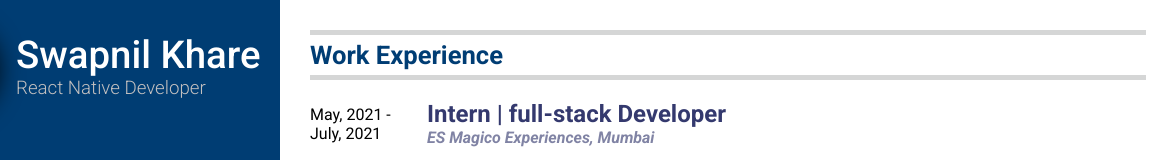
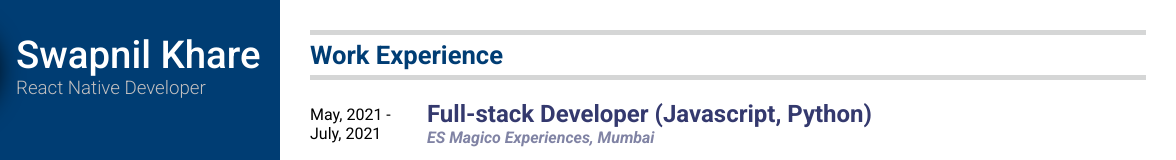
Before and after one commit to swapnil2597/resumeupdate, a plain HTML site: page index.html in a window 1280 px wide. Shown: the top 160 px of the page, 104-1280 px from the left. Drawn offline with Linux system fonts and the light colour scheme.

Commit message:
another minor edit

```diff
--- a/index.html
+++ b/index.html
@@ -222,7 +222,7 @@
              <div class="flex">
                 <div class="mainSub__time">May, 2021 - <br>July, 2021</div>
                 <div class="mainSub__desc">
-                    <h2 class="mainSub__title">Intern | full-stack Developer</h2>
+                    <h2 class="mainSub__title">Full-stack Developer (Javascript, Python)</h2>
                     <h4 class="mainSub__subtitle">ES Magico Experiences, Mumbai</h4>
                     <ul class="mainSub__descList" style="list-style-position: inside;">
                         <li>Frontend Web Application development in React.js.</li>
```
